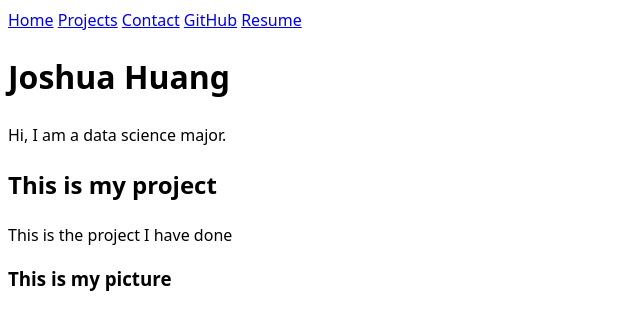
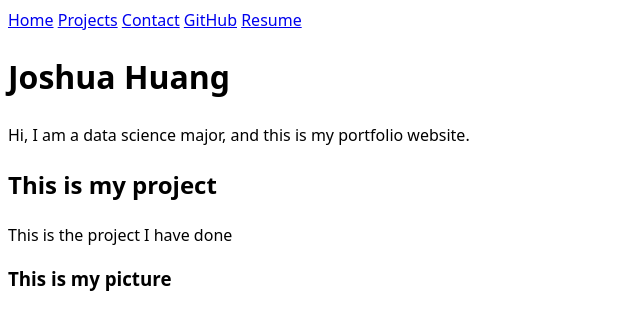
Before and after one commit to Joshuaamm7/portfolio, a plain HTML site: page index.html in a window 1280 px wide. Shown: the top 309 px of the page, without its empty margins (0-640 px from the left). Drawn offline with Linux system fonts and the light colour scheme.

Commit message:
small update

```diff
--- a/index.html
+++ b/index.html
@@ -16,7 +16,7 @@
 </head>
 <body>
     <h1>Joshua Huang</h1>
-    <p>Hi, I am a data science major.</p>
+    <p>Hi, I am a data science major, and this is my portfolio website.</p>
 
     <h2>This is my project</h2>
     <p> This is the project I have done</p>
```
